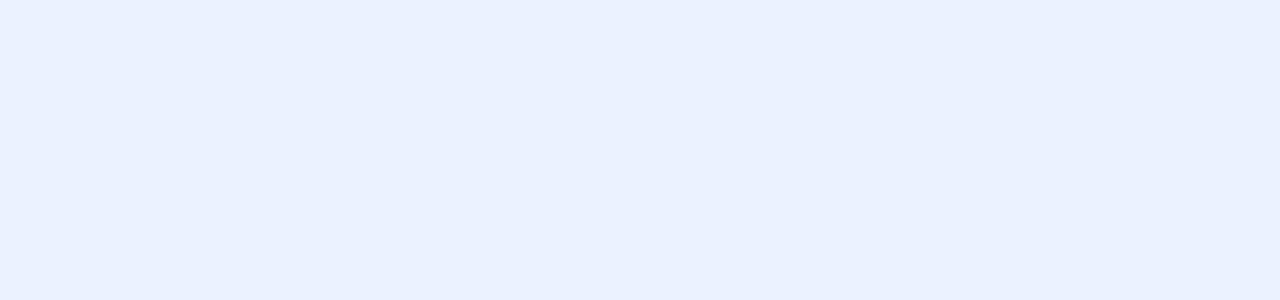
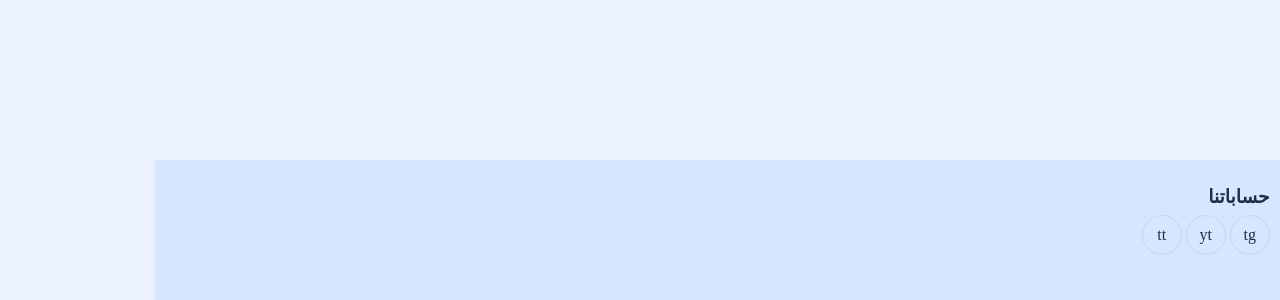
Before and after one commit to aqsamak/website, a SvelteKit app: page / in a window 1280 px wide. Shown: the part 500-800 px from the top of the page. Built offline with nearby package versions, Linux system fonts and the light colour scheme.

Commit message:
add footer with placeholder links for now

```diff
--- /dev/null
+++ b/src/lib/components/footer/footer.svelte
@@ -0,0 +1,55 @@
+<footer>
+    <div class="links">
+        <h3>روابط سريعة</h3>
+        <ul >
+            <li><a href="#!">الصفحة الرئيسية</a></li>
+            <li><a href="#!">عنا</a></li>
+            <li><a href="#!">الآراء</a></li>
+        </ul>
+    </div>
+    <div class="social">
+        <h3>حساباتنا</h3>
+        <ul>
+            <li><a href="#!" aria-label="telegram" class="btn btn-ghost btn-icon">tg</a></li>
+            <li><a href="#!" aria-label="youtube" class="btn btn-ghost btn-icon">yt</a></li>
+            <li><a href="#!" aria-label="tiktok" class="btn btn-ghost btn-icon">tt</a></li>
+        </ul>
+    </div>
+</footer>
+
+<style>
+    footer {
+        background-color: var(--color-surface);
+        color: var(--color-text);
+        color-scheme: dark light;
+        margin-block-start: auto;
+        padding: var(--spacing-14);
+        display: flex;
+        flex-direction: column;
+        gap: var(--spacing-14);
+
+        @media (width >= 512px) {
+            flex-direction: row;
+        }
+
+        & > div {
+            display: flex;
+            flex-direction: column;
+            gap: var(--spacing-4);
+
+            & > h3 {
+                line-height: 1;
+            }
+
+            & > ul {
+                list-style: none;
+            }
+        }
+
+        & > .social > ul {
+            display: flex;
+            flex-direction: row;
+            gap: var(--spacing-2)
+        }
+    }
+</style>
--- a/src/routes/+layout.svelte
+++ b/src/routes/+layout.svelte
@@ -1,6 +1,8 @@
 <script lang="ts">
 	import favicon from '$lib/assets/favicon.svg';
 	import '../app.css';
+
+	import Footer from '$lib/components/footer/footer.svelte';
 
 	let { children } = $props();
 </script>
@@ -10,3 +12,5 @@
 </svelte:head>
 
 {@render children()}
+
+<Footer />
```
